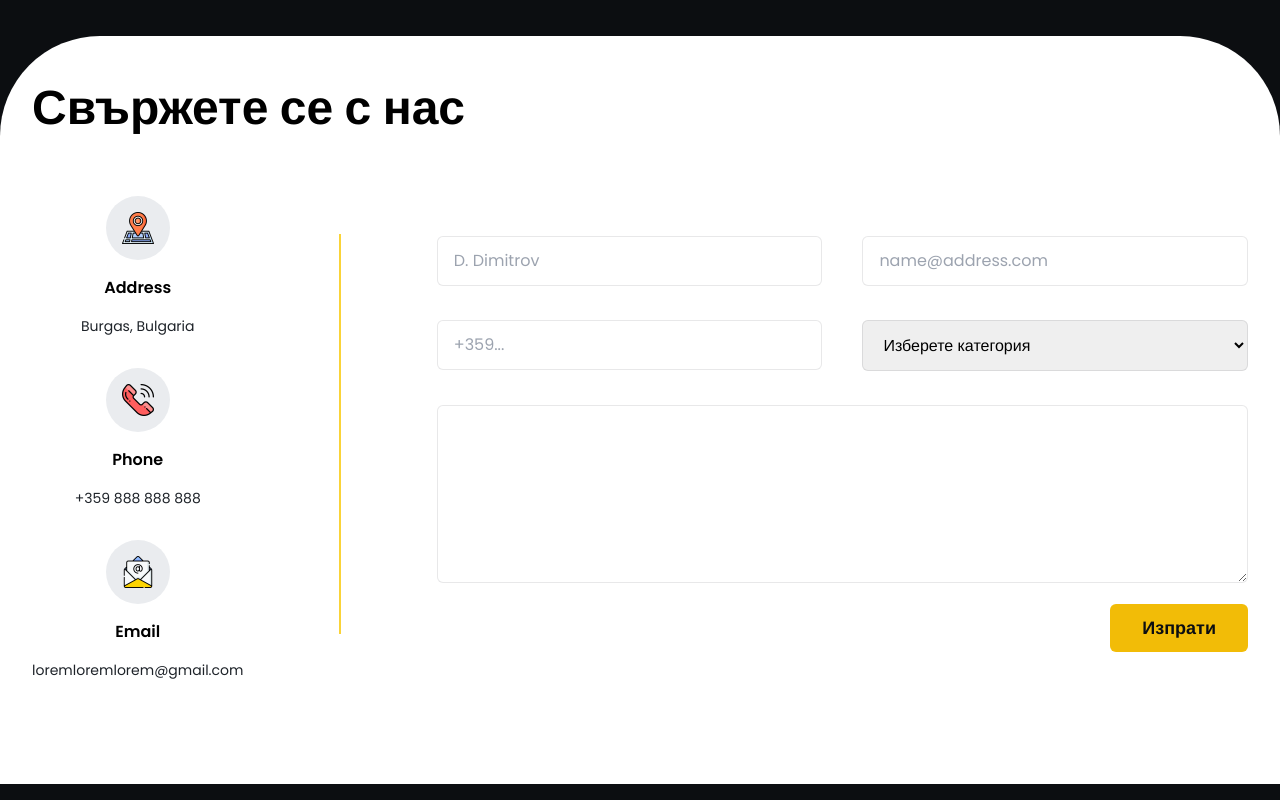
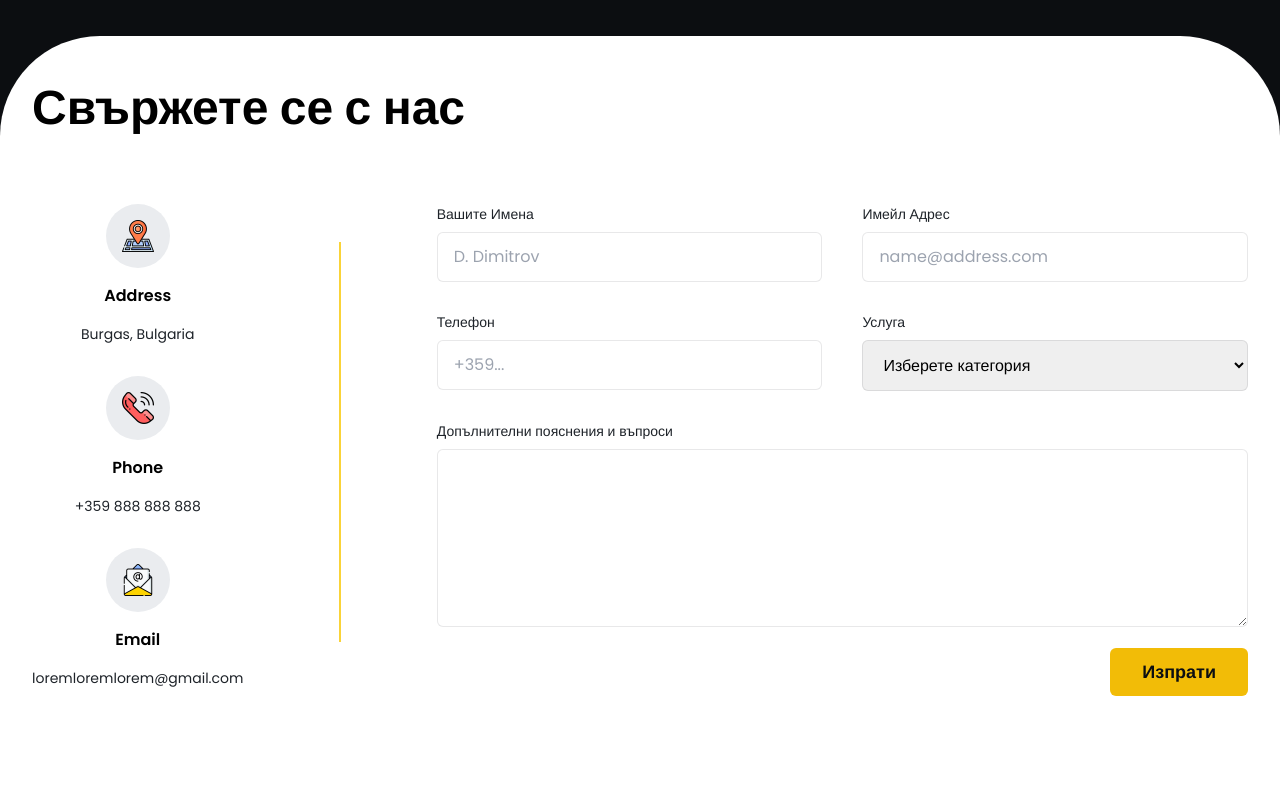
Before and after one commit to ddimitrov1108/sellstone, a React (Vite) app: page / in a window 1280 px wide. Shown: the part 2100-2900 px from the top of the page. Built offline with nearby package versions, Linux system fonts and the light colour scheme.

Commit message:
seo updates

```diff
--- a/src/components/ui/formik/Label.jsx
+++ b/src/components/ui/formik/Label.jsx
@@ -1,9 +1,9 @@
 import clsx from "clsx";
 
-export default function Label({ text, className, ...restProps }) {
+export default function Label({ children, className, ...restProps }) {
   return (
     <div className={clsx("min-w-fit pb-1.5", className)} {...restProps}>
-      <span className="min-w-fit text-sm">{text}</span>
+      <label className="min-w-fit text-sm text-black-light">{children}</label>
     </div>
   );
 }
```
